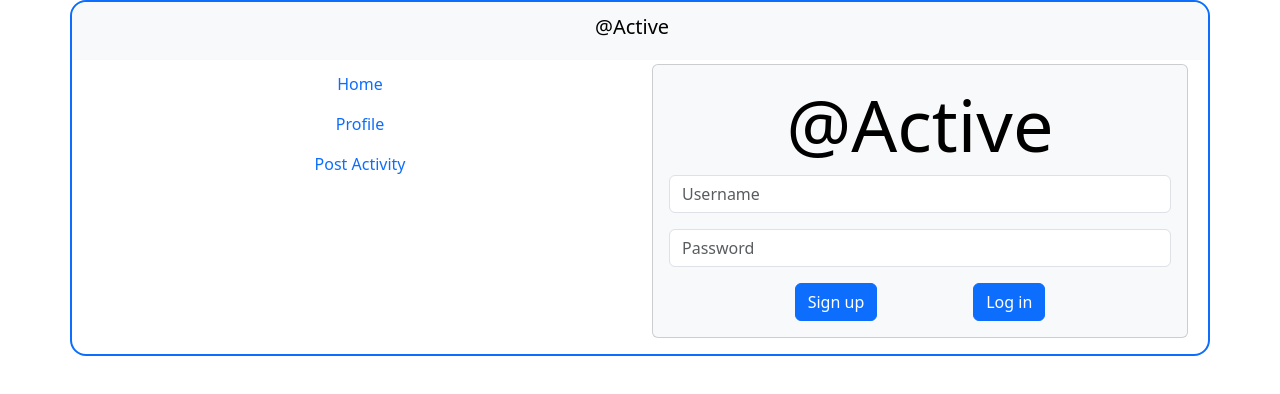
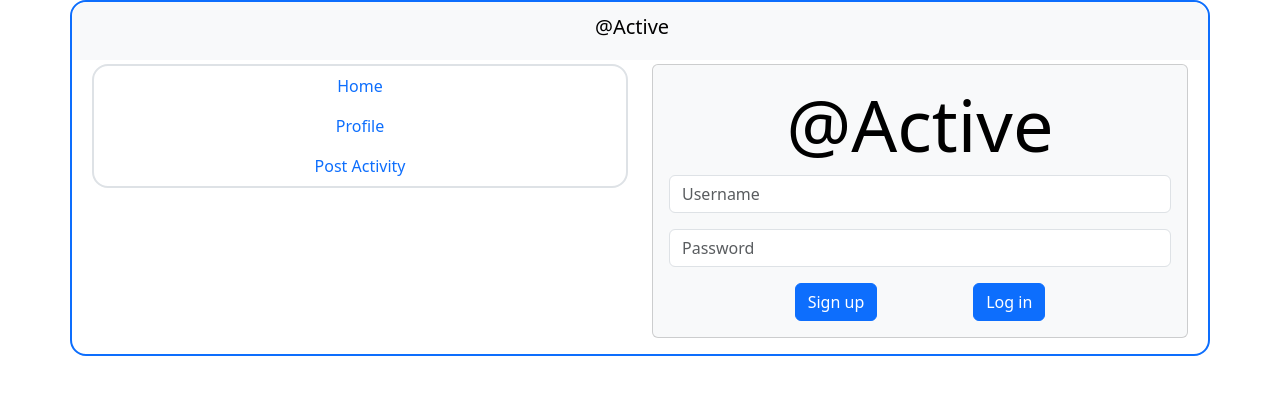
Before and after one commit to t-hendricks/active-angular-app, an Angular app: page / in a window 1280 px wide. Shown: the top 394 px of the page. Built offline with nearby package versions, Linux system fonts and the light colour scheme.

Commit message:
Add border around nav

```diff
--- a/src/app/app.component.html
+++ b/src/app/app.component.html
@@ -7,7 +7,7 @@
 
     <div class="row mx-2">
         <div class="col d-flex align-items-center justify-content-center sticky-top h-100">
-            <div class="nav flex-column nav-pills" id="v-pills-tab" role="tablist">
+            <div class="nav flex-column nav-pills border border-2 rounded-4 w-100" id="v-pills-tab" role="tablist">
                 <button routerLink="activity" routerLinkActive="active" class="nav-link" id="v-pills-home-tab"
                     data-bs-toggle="pill" type="button" role="tab">Home</button>
                 <button routerLink="profile/posts" routerLinkActivie="active" class="nav-link" id="v-pills-profile-tab"
```
